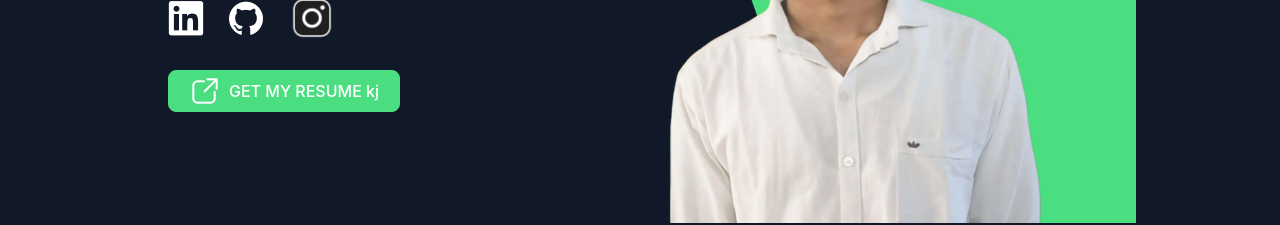
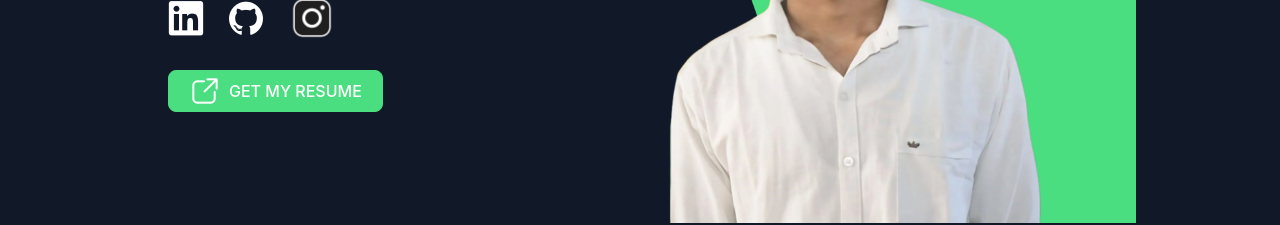
Before and after one commit to prateekhaldkar/myPortfolio, a React (Vite) app: page / in a window 1280 px wide. Shown: the part 470-695 px from the top of the page. Built offline with nearby package versions, Linux system fonts and the light colour scheme.

Commit message:
Update Hero.jsx

```diff
--- a/src/components/hero/Hero.jsx
+++ b/src/components/hero/Hero.jsx
@@ -51,7 +51,7 @@ function Hero() {
             <a href="#">
               <button className="flex items-center bg-green-400 text-white hover:text-white border border-green-400 hover:bg-green-500 focus:ring-2 focus:outline-none focus:ring-green-400 font-medium rounded-lg text-base px-5 py-1 text-center mt-7 me-4 mb-2 dark:bg-green-400 dark:hover:text-white dark:hover:bg-green-500 dark:focus:ring-green-400">
                   <img className="w-8 mr-2" src="/images/link.png" alt="" />
-                  GET MY RESUME kj
+                  GET MY RESUME
               </button>
             </a>
 
@@ -63,7 +63,6 @@ function Hero() {
           {/* Image section */}
           <div className="lg:col-span-7 flex justify-center lg:justify-end mt-10 lg:mt-0">
   {/* Large screens (tablet aur laptop) ke liye - Right side me align */}
-            {/* Debugging ke liye temporary */}
   <img
     className="hidden lg:block w-full max-w-lg md:max-w-xl lg:max-w-2xl object-contain ml-auto"
     src="/images/image1.png"
@@ -77,6 +76,7 @@ function Hero() {
     alt="My Photo2"
   />
 </div>
+
 
 
 
```
Lines whose indentation alone changed are shown as unchanged.
